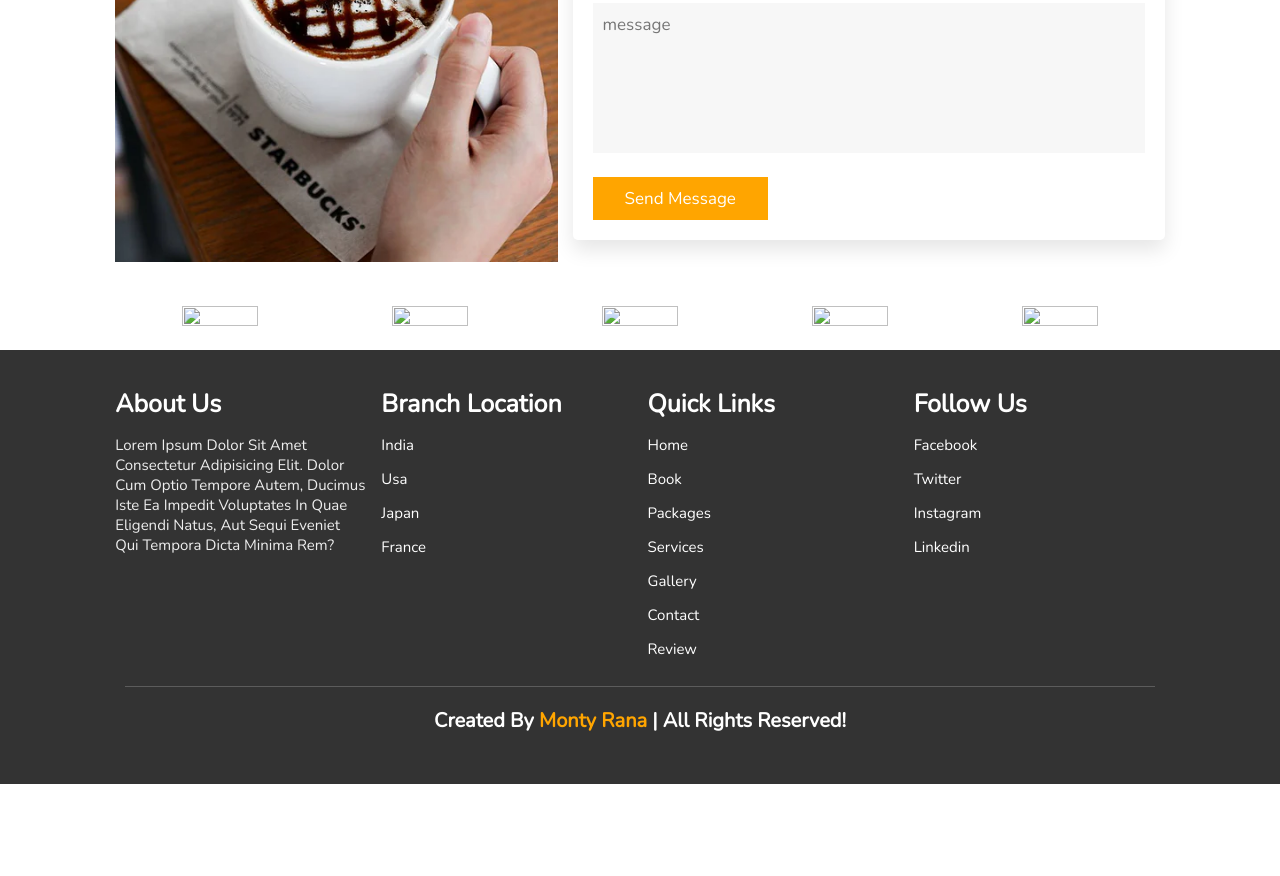
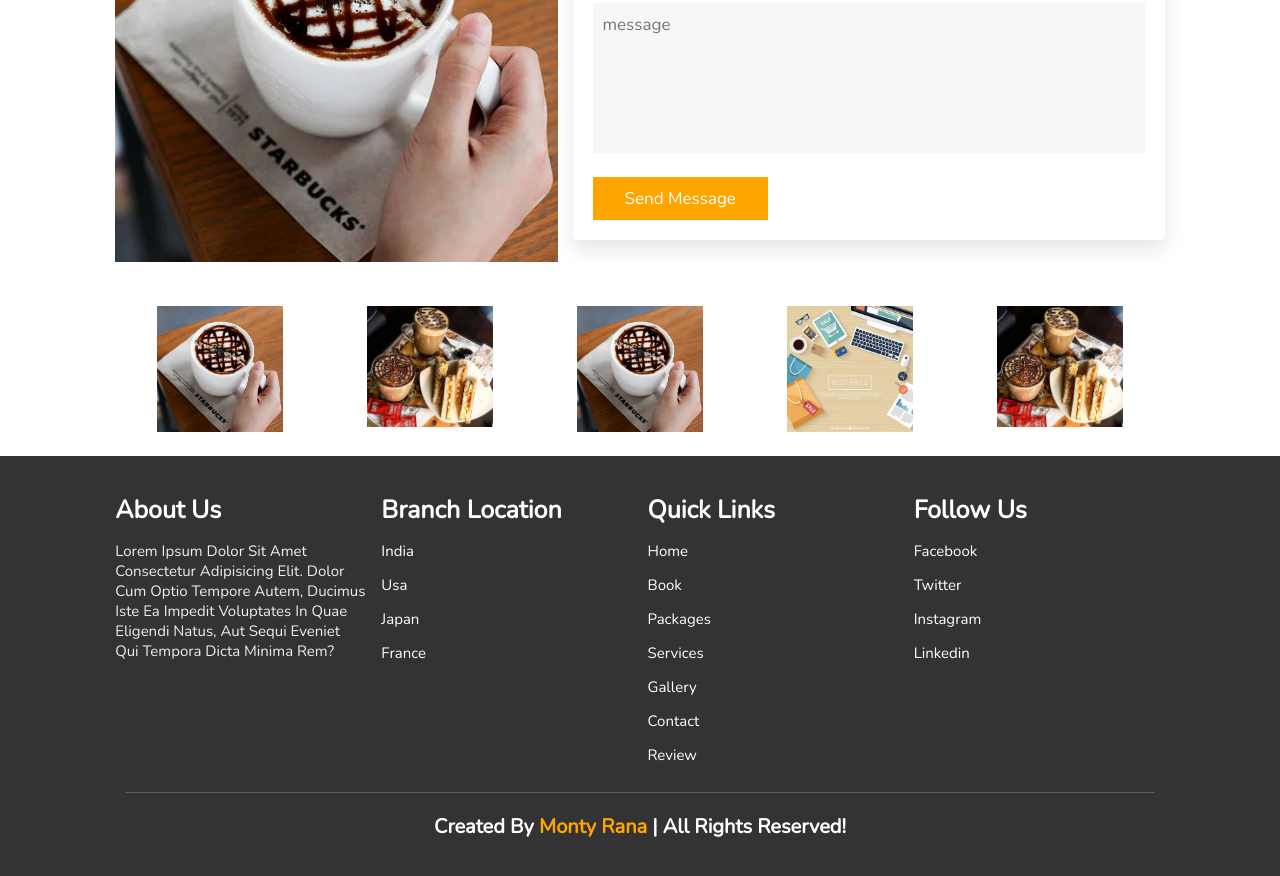
Before and after one commit to RanaMonty1/project2, a plain HTML site: page index.html in a window 1280 px wide. Shown: the part 5308-6184 px from the top of the page. Before the commit the page ends 6092 px from the top, so only its background shows below. Drawn offline with nearby package versions, Linux system fonts and the light colour scheme.

Commit message:
Update index.html

```diff
--- a/index.html
+++ b/index.html
@@ -104,7 +104,7 @@
         </h1>
         <div class="row">
             <div class="image">
-                <img src="/background3.jpg" alt="">
+                <img src="background3.jpg" alt="">
             </div>
             <form action="">
                 <div class="inputBox">
@@ -146,7 +146,7 @@
         </h1>
         <div class="box-container">
             <div class="box">
-                <img src="/background.jpg" alt="">
+                <img src="background.jpg" alt="">
                 <div class="content">
                     <h3><i class="fas fa-map-marker-alt"></i> mumbai</h3>
                     <p>Lorem ipsum dolor sit amet consectetur adipisicing elit. Possimus magni neque, ipsa repudiandae
@@ -163,7 +163,7 @@
                 </div>
             </div>
             <div class="box">
-                <img src="/background2.jpg" alt="">
+                <img src="background2.jpg" alt="">
                 <div class="content">
                     <h3><i class="fas fa-map-marker-alt"></i> sydney</h3>
                     <p>Lorem ipsum dolor sit amet consectetur adipisicing elit. Possimus magni neque, ipsa repudiandae
@@ -180,7 +180,7 @@
                 </div>
             </div>
             <div class="box">
-                <img src="/background.jpg" alt="">
+                <img src="background.jpg" alt="">
                 <div class="content">
                     <h3><i class="fas fa-map-marker-alt"></i> egypt</h3>
                     <p>Lorem ipsum dolor sit amet consectetur adipisicing elit. Possimus magni neque, ipsa repudiandae
@@ -197,7 +197,7 @@
                 </div>
             </div>
             <div class="box">
-                <img src="/background.jpg" alt="">
+                <img src="background.jpg" alt="">
                 <div class="content">
                     <h3><i class="fas fa-map-marker-alt"></i> singapore </h3>
                     <p>Lorem ipsum dolor sit amet consectetur adipisicing elit. Possimus magni neque, ipsa repudiandae
@@ -214,7 +214,7 @@
                 </div>
             </div>
             <div class="box">
-                <img src="/background2.jpg" alt="">
+                <img src="background2.jpg" alt="">
                 <div class="content">
                     <h3><i class="fas fa-map-marker-alt"></i> paris</h3>
                     <p>Lorem ipsum dolor sit amet consectetur adipisicing elit. Possimus magni neque, ipsa repudiandae
@@ -330,7 +330,7 @@
         </h1>
         <div class="box-container">
             <div class="box">
-                <img src="/background.jpg" alt="">
+                <img src="background.jpg" alt="">
                 <div class="content">
                     <h3>amazing places</h3>
                     <p>Lorem, ipsum dolor sit amet consectetur adipisicing elit. </p>
@@ -338,7 +338,7 @@
                 </div>
             </div>
             <div class="box">
-                <img src="/background.jpg" alt="">
+                <img src="background.jpg" alt="">
                 <div class="content">
                     <h3>amazing places</h3>
                     <p>Lorem, ipsum dolor sit amet consectetur adipisicing elit.</p>
@@ -346,7 +346,7 @@
                 </div>
             </div>
             <div class="box">
-                <img src="/background.jpg" alt="">
+                <img src="background.jpg" alt="">
                 <div class="content">
                     <h3>amazing places</h3>
                     <p>Lorem, ipsum dolor sit amet consectetur adipisicing elit. </p>
@@ -354,7 +354,7 @@
                 </div>
             </div>
             <div class="box">
-                <img src="/background.jpg" alt="">
+                <img src="background.jpg" alt="">
                 <div class="content">
                     <h3>amazing places</h3>
                     <p>Lorem, ipsum dolor sit amet consectetur adipisicing elit. .</p>
@@ -362,7 +362,7 @@
                 </div>
             </div>
             <div class="box">
-                <img src="/background.jpg" alt="">
+                <img src="background.jpg" alt="">
                 <div class="content">
                     <h3>amazing places</h3>
                     <p>Lorem, ipsum dolor sit amet consectetur adipisicing elit. </p>
@@ -370,7 +370,7 @@
                 </div>
             </div>
             <div class="box">
-                <img src="/background.jpg" alt="">
+                <img src="background.jpg" alt="">
                 <div class="content">
                     <h3>amazing places</h3>
                     <p>Lorem, ipsum dolor sit amet consectetur adipisicing elit. </p>
@@ -378,7 +378,7 @@
                 </div>
             </div>
             <div class="box">
-                <img src="/background.jpg" alt="">
+                <img src="background.jpg" alt="">
                 <div class="content">
                     <h3>amazing places</h3>
                     <p>Lorem, ipsum dolor sit amet consectetur adipisicing elit.</p>
@@ -386,7 +386,7 @@
                 </div>
             </div>
             <div class="box">
-                <img src="/background.jpg" alt="">
+                <img src="background.jpg" alt="">
                 <div class="content">
                     <h3>amazing places</h3>
                     <p>Lorem, ipsum dolor sit amet consectetur adipisicing elit. .</p>
@@ -394,7 +394,7 @@
                 </div>
             </div>
             <div class="box">
-                <img src="/background.jpg" alt="">
+                <img src="background.jpg" alt="">
                 <div class="content">
                     <h3>amazing places</h3>
                     <p>Lorem, ipsum dolor sit amet consectetur adipisicing elit. .</p>
@@ -402,7 +402,7 @@
                 </div>
             </div>
             <div class="box">
-                <img src="/background.jpg" alt="">
+                <img src="background.jpg" alt="">
                 <div class="content">
                     <h3>amazing places</h3>
                     <p>Lorem, ipsum dolor sit amet consectetur adipisicing elit. .</p>
@@ -410,7 +410,7 @@
                 </div>
             </div>
             <div class="box">
-                <img src="/background.jpg" alt="">
+                <img src="background.jpg" alt="">
                 <div class="content">
                     <h3>amazing places</h3>
                     <p>Lorem, ipsum dolor sit amet consectetur adipisicing elit. .</p>
@@ -418,7 +418,7 @@
                 </div>
             </div>
             <div class="box">
-                <img src="/background.jpg" alt="">
+                <img src="background.jpg" alt="">
                 <div class="content">
                     <h3>amazing places</h3>
                     <p>Lorem, ipsum dolor sit amet consectetur adipisicing elit. </p>
@@ -442,7 +442,7 @@
             <div class="swiper-wrapper">
                 <div class="swiper-slide">
                     <div class="box">
-                        <img src="/background.jpg" alt="">
+                        <img src="background.jpg" alt="">
                         <h3>john deo</h3>
                         <p>Lorem ipsum dolor sit amet consectetur adipisicing elit. Provident nemo quae eos. Nesciunt,
                             fugiat ex reiciendis animi eaque delectus tempora tenetur maxime voluptatibus, sint earum
@@ -458,7 +458,7 @@
                 </div>
                 <div class="swiper-slide">
                     <div class="box">
-                        <img src="/background2.jpg" alt="">
+                        <img src="background2.jpg" alt="">
                         <h3>john deo</h3>
                         <p>Lorem ipsum dolor sit amet consectetur adipisicing elit. Provident nemo quae eos. Nesciunt,
                             fugiat ex reiciendis animi eaque delectus tempora tenetur maxime voluptatibus, sint earum
@@ -474,7 +474,7 @@
                 </div>
                 <div class="swiper-slide">
                     <div class="box">
-                        <img src="/background3.jpg" alt="">
+                        <img src="background3.jpg" alt="">
                         <h3>john deo</h3>
                         <p>Lorem ipsum dolor sit amet consectetur adipisicing elit. Provident nemo quae eos. Nesciunt,
                             fugiat ex reiciendis animi eaque delectus tempora tenetur maxime voluptatibus, sint earum
@@ -490,7 +490,7 @@
                 </div>
                 <div class="swiper-slide">
                     <div class="box">
-                        <img src="/background.jpg" alt="">
+                        <img src="background.jpg" alt="">
                         <h3>john deo</h3>
                         <p>Lorem ipsum dolor sit amet consectetur adipisicing elit. Provident nemo quae eos. Nesciunt,
                             fugiat ex reiciendis animi eaque delectus tempora tenetur maxime voluptatibus, sint earum
@@ -506,7 +506,7 @@
                 </div>
                 <div class="swiper-slide">
                     <div class="box">
-                        <img src="/background3.jpg" alt="">
+                        <img src="background3.jpg" alt="">
                         <h3>john deo</h3>
                         <p>Lorem ipsum dolor sit amet consectetur adipisicing elit. Provident nemo quae eos. Nesciunt,
                             fugiat ex reiciendis animi eaque delectus tempora tenetur maxime voluptatibus, sint earum
@@ -522,7 +522,7 @@
                 </div>
                 <div class="swiper-slide">
                     <div class="box">
-                        <img src="/background.jpg" alt="">
+                        <img src="background.jpg" alt="">
                         <h3>john deo</h3>
                         <p>Lorem ipsum dolor sit amet consectetur adipisicing elit. Provident nemo quae eos. Nesciunt,
                             fugiat ex reiciendis animi eaque delectus tempora tenetur maxime voluptatibus, sint earum
@@ -554,7 +554,7 @@
         </h1>
         <div class="row">
             <div class="image">
-                <img src="/background2.jpg" alt="">
+                <img src="background2.jpg" alt="">
             </div>
             <form action="">
                 <div class="inputBox">
@@ -577,22 +577,22 @@
         <div class="swiper brand-slider">
             <div class="swiper-wrapper">
                 <div class="swiper-slide">
-                    <img src="/coffee2.jpg" alt="">
+                    <img src="background2.jpg" alt="">
                 </div>
                 <div class="swiper-slide">
-                    <img src="/coffee2.jpg" alt="">
+                    <img src="background2.jpg" alt="">
                 </div>
                 <div class="swiper-slide">
-                    <img src="/coffee2.jpg" alt="">
+                    <img src="background.jpg" alt="">
                 </div>
                 <div class="swiper-slide">
-                    <img src="/coffee2.jpg" alt="">
+                    <img src="background2.jpg" alt="">
                 </div>
                 <div class="swiper-slide">
-                    <img src="/coffee2.jpg" alt="">
+                    <img src="background3.jpg" alt="">
                 </div>
                 <div class="swiper-slide">
-                    <img src="/coffee2.jpg" alt="">
+                    <img src="background.jpg" alt="">
                 </div>
             </div>
         </div>
```
